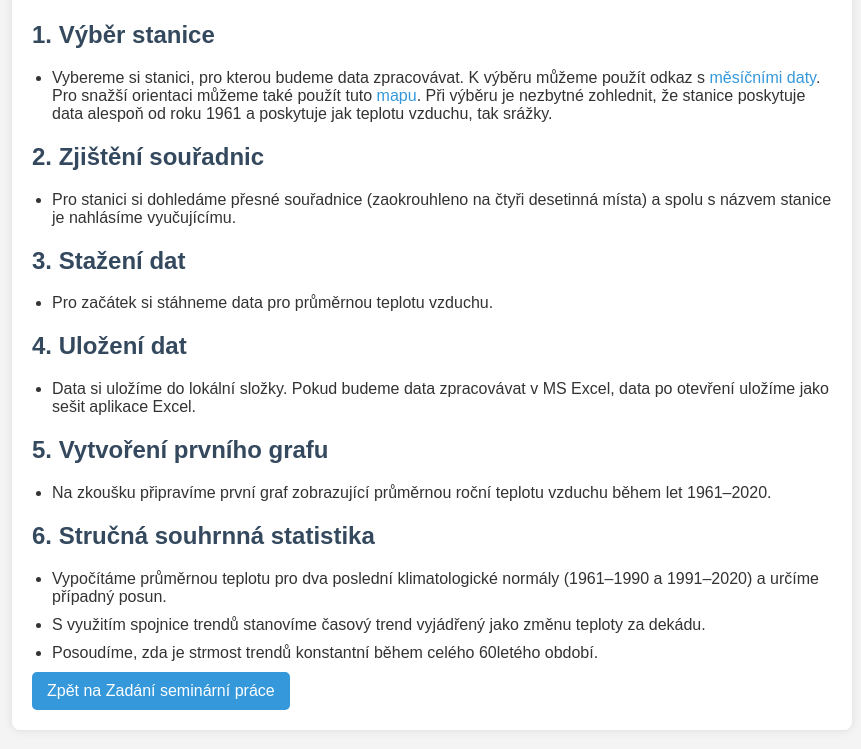
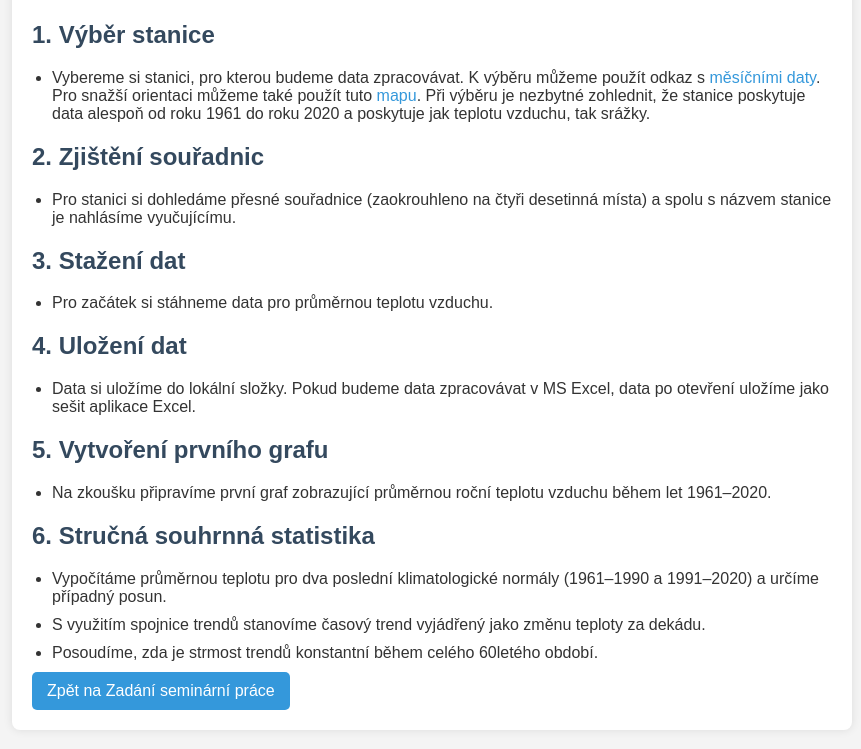
Before and after one commit to MilanFischer/vyuka, a plain HTML site: page vyber_stanice.html in a window 1280 px wide. Shown: the part 99-848 px from the top of the page, without its empty margins (208-1069 px from the left). Drawn offline with Linux system fonts and the light colour scheme.

Commit message:
Update vyber_stanice.html

```diff
--- a/vyber_stanice.html
+++ b/vyber_stanice.html
@@ -73,7 +73,7 @@
 
         <h2>1. Výběr stanice</h2>
         <ul>
-            <li>Vybereme si stanici, pro kterou budeme data zpracovávat. K výběru můžeme použít odkaz s <a href="https://www.chmi.cz/historicka-data/pocasi/mesicni-data/mesicni-data-dle-z.-123-1998-Sb" target="_blank">měsíčními daty</a>. Pro snažší orientaci můžeme také použít tuto <a href="https://www.chmi.cz/files/portal/docs/poboc/OS/stanice/ShowStations_CZ.html" target="_blank">mapu</a>. Při výběru je nezbytné zohlednit, že stanice poskytuje data alespoň od roku 1961 a poskytuje jak teplotu vzduchu, tak srážky.</li>
+            <li>Vybereme si stanici, pro kterou budeme data zpracovávat. K výběru můžeme použít odkaz s <a href="https://www.chmi.cz/historicka-data/pocasi/mesicni-data/mesicni-data-dle-z.-123-1998-Sb" target="_blank">měsíčními daty</a>. Pro snažší orientaci můžeme také použít tuto <a href="https://www.chmi.cz/files/portal/docs/poboc/OS/stanice/ShowStations_CZ.html" target="_blank">mapu</a>. Při výběru je nezbytné zohlednit, že stanice poskytuje data alespoň od roku 1961 do roku 2020 a poskytuje jak teplotu vzduchu, tak srážky.</li>
         </ul>
 
         <h2>2. Zjištění souřadnic</h2>
```
